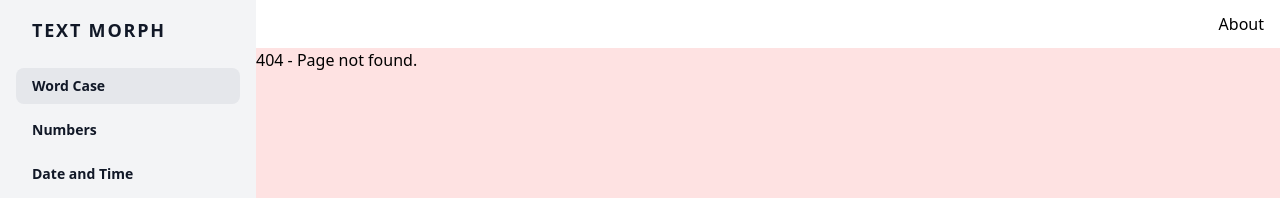
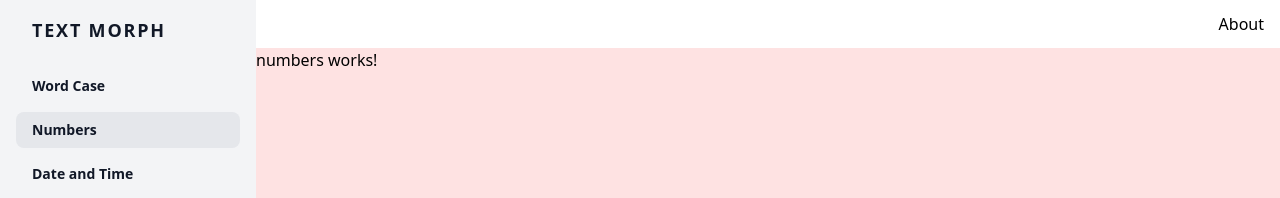
Before and after one commit to blai30/text-morph, an Angular app: page /numbers in a window 1280 px wide. Before the commit this address had no page. Shown: the top 198 px of the page. Built offline with nearby package versions, Linux system fonts and the light colour scheme; what @tailwindcss/typography would draw is missing.

Commit message:
feat: add numbers route and routerLinkActive

```diff
--- a/src/app/app-routing.module.ts
+++ b/src/app/app-routing.module.ts
@@ -3,6 +3,7 @@ import { RouterModule, Routes } from '@angular/router';
 import { SelectivePreloadingStrategyService } from "./services";
 import { NotFoundComponent } from "./not-found";
 import { WordCaseComponent } from "./word-case";
+import { NumbersComponent } from "./numbers";
 
 const routes: Routes = [
   {
@@ -13,6 +14,10 @@ const routes: Routes = [
   {
     path: 'wordcase',
     component: WordCaseComponent,
+  },
+  {
+    path: 'numbers',
+    component: NumbersComponent,
   },
   // Must be last to catch all invalid routes.
   {
--- /dev/null
+++ b/src/app/numbers/index.ts
@@ -0,0 +1 @@
+export * from './numbers.component';
--- /dev/null
+++ b/src/app/numbers/numbers.component.html
@@ -0,0 +1 @@
+<p>numbers works!</p>
--- /dev/null
+++ b/src/app/numbers/numbers.component.ts
@@ -0,0 +1,16 @@
+import { Component, OnInit } from '@angular/core';
+
+@Component({
+  selector: 'app-numbers',
+  templateUrl: './numbers.component.html',
+  styles: [
+  ]
+})
+export class NumbersComponent implements OnInit {
+
+  constructor() { }
+
+  ngOnInit(): void {
+  }
+
+}
--- a/src/app/shared/layout/sidebar.component.html
+++ b/src/app/shared/layout/sidebar.component.html
@@ -1,7 +1,7 @@
 <div class="md:flex flex-col md:flex-row md:min-h-screen w-full">
   <div class="flex flex-col w-full md:w-64 text-gray-700 bg-gray-100 dark-mode:text-gray-200 dark-mode:bg-gray-800 flex-shrink-0">
     <div class="flex-shrink-0 px-8 py-4 flex flex-row items-center justify-between">
-      <a href="#" class="text-lg font-semibold tracking-widest text-gray-900 uppercase rounded-lg dark-mode:text-white focus:outline-none focus:shadow-outline">
+      <a href="/" class="text-lg font-semibold tracking-widest text-gray-900 uppercase rounded-lg dark-mode:text-white focus:outline-none focus:shadow-outline">
         Text Morph
       </a>
 
@@ -14,16 +14,16 @@
     </div>
 
     <nav [ngClass]="{block: open, hidden: !open}" class="flex-grow md:block px-4 pb-4 md:pb-0 md:overflow-y-auto">
-      <a class="block px-4 py-2 mt-2 text-sm font-semibold text-gray-900 bg-gray-200 rounded-lg dark-mode:bg-gray-700 dark-mode:hover:bg-gray-600 dark-mode:focus:bg-gray-600 dark-mode:focus:text-white dark-mode:hover:text-white dark-mode:text-gray-200 hover:text-gray-900 focus:text-gray-900 hover:bg-gray-200 focus:bg-gray-200 focus:outline-none focus:shadow-outline" routerLink="/wordcase" routerLinkActive="active">
+      <a class="block px-4 py-2 mt-2 text-sm font-semibold text-gray-900 rounded-lg dark-mode:bg-gray-700 dark-mode:hover:bg-gray-600 dark-mode:focus:bg-gray-600 dark-mode:focus:text-white dark-mode:hover:text-white dark-mode:text-gray-200 hover:text-gray-900 focus:text-gray-900 hover:bg-gray-200 focus:bg-gray-200 focus:outline-none focus:shadow-outline" routerLink="/wordcase" routerLinkActive="bg-gray-200">
         Word Case
       </a>
-      <a class="block px-4 py-2 mt-2 text-sm font-semibold text-gray-900 bg-transparent rounded-lg dark-mode:bg-transparent dark-mode:hover:bg-gray-600 dark-mode:focus:bg-gray-600 dark-mode:focus:text-white dark-mode:hover:text-white dark-mode:text-gray-200 hover:text-gray-900 focus:text-gray-900 hover:bg-gray-200 focus:bg-gray-200 focus:outline-none focus:shadow-outline" routerLink="/numbers" routerLinkActive="active">
+      <a class="block px-4 py-2 mt-2 text-sm font-semibold text-gray-900 rounded-lg dark-mode:bg-transparent dark-mode:hover:bg-gray-600 dark-mode:focus:bg-gray-600 dark-mode:focus:text-white dark-mode:hover:text-white dark-mode:text-gray-200 hover:text-gray-900 focus:text-gray-900 hover:bg-gray-200 focus:bg-gray-200 focus:outline-none focus:shadow-outline" routerLink="/numbers" routerLinkActive="bg-gray-200">
         Numbers
       </a>
-      <a class="block px-4 py-2 mt-2 text-sm font-semibold text-gray-900 bg-transparent rounded-lg dark-mode:bg-transparent dark-mode:hover:bg-gray-600 dark-mode:focus:bg-gray-600 dark-mode:focus:text-white dark-mode:hover:text-white dark-mode:text-gray-200 hover:text-gray-900 focus:text-gray-900 hover:bg-gray-200 focus:bg-gray-200 focus:outline-none focus:shadow-outline" routerLink="/dateandtime" routerLinkActive="active">
+      <a class="block px-4 py-2 mt-2 text-sm font-semibold text-gray-900 bg-transparent rounded-lg dark-mode:bg-transparent dark-mode:hover:bg-gray-600 dark-mode:focus:bg-gray-600 dark-mode:focus:text-white dark-mode:hover:text-white dark-mode:text-gray-200 hover:text-gray-900 focus:text-gray-900 hover:bg-gray-200 focus:bg-gray-200 focus:outline-none focus:shadow-outline" routerLink="/dateandtime" routerLinkActive="bg-gray-200">
         Date and Time
       </a>
-      <a class="block px-4 py-2 mt-2 text-sm font-semibold text-gray-900 bg-transparent rounded-lg dark-mode:bg-transparent dark-mode:hover:bg-gray-600 dark-mode:focus:bg-gray-600 dark-mode:focus:text-white dark-mode:hover:text-white dark-mode:text-gray-200 hover:text-gray-900 focus:text-gray-900 hover:bg-gray-200 focus:bg-gray-200 focus:outline-none focus:shadow-outline" routerLink="/currency" routerLinkActive="active">
+      <a class="block px-4 py-2 mt-2 text-sm font-semibold text-gray-900 bg-transparent rounded-lg dark-mode:bg-transparent dark-mode:hover:bg-gray-600 dark-mode:focus:bg-gray-600 dark-mode:focus:text-white dark-mode:hover:text-white dark-mode:text-gray-200 hover:text-gray-900 focus:text-gray-900 hover:bg-gray-200 focus:bg-gray-200 focus:outline-none focus:shadow-outline" routerLink="/currency" routerLinkActive="bg-gray-200">
         Currency
       </a>
     </nav>
```
Also changed, not shown: src/app/numbers/numbers.module.ts (added, +16 -0 lines), src/app/word-case/word-case.module.ts (+5 -5 lines).
